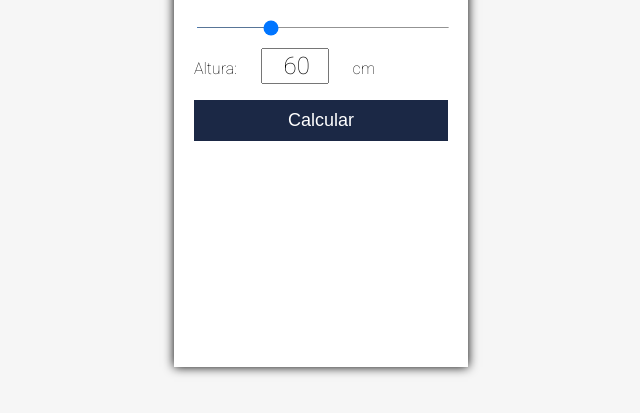
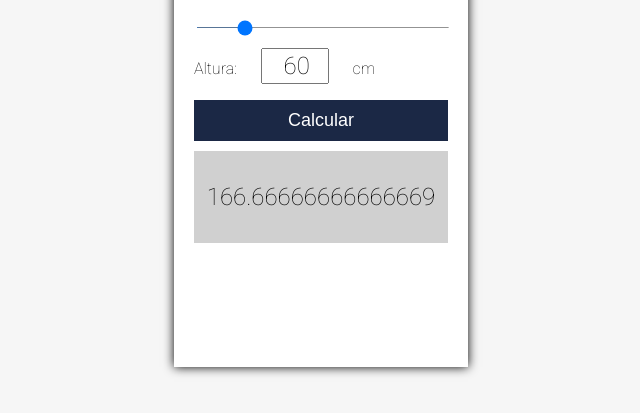
Before and after one commit to nandomegale/LiveKenzieAcademy, a plain HTML site: page index.html in a window 1280 px wide. Both pictures are taken after a click on the button "Calcular". Shown: the part 303-716 px from the top of the page, without its empty margins (319-959 px from the left). Drawn offline with Linux system fonts and the light colour scheme.

Commit message:
realizando o calculo de IMC

```diff
--- a/index.html
+++ b/index.html
@@ -12,25 +12,28 @@
                 Calcule seu IMC
             </h1>
             <div class="bmi-calculator-weight">
-                <input class="weight-slider" id="sliderWeight" type="range" min="25" max="150" value="60" />
+                <input class="weight-slider" id="sliderWeight" type="range" min="0" max="150" value="60" />
                 <p>
                     Peso:
-                    <input class="inputNumber" id="weightOutput" type="number" min="25" max="180" value="60"
+                    <input class="inputNumber" id="weightOutput" type="number" min="0" max="150" value="60"
                         oninput="showValueWeight(this.value)" />
                     <span>Kg</span>
                 </p>
             </div>
 
             <div class="bmi-calculator-height">
-                <input class="height-slider" id="sliderHeight" type="range" min="25" max="150" value="60" />
+                <input class="height-slider" id="sliderHeight" type="range" min="25" max="230" value="60" />
                 <p>
                     Altura:
-                    <input class="inputNumber" id="heightOutput" type="number" min="25" max="180" value="60"
+                    <input class="inputNumber" id="heightOutput" type="number" min="25" max="230" value="60"
                         oninput="showValueHeight(this.value)" />
                     <span>cm</span>
                 </p>
             </div>
-            <input class=" button" type="button" value="Calcular" />
+            <input class="button" type="button" value="Calcular" id="btnCalcular" />
+            <div id="resultado">
+                <p>--</p>
+            </div>
         </div>
     </form>
 </body>
--- a/script.js
+++ b/script.js
@@ -35,3 +35,17 @@ sliderHeight.addEventListener("input", updateValueOutPutHeight);
 function updateValueOutPutHeight(e) {
     heightOutput.value = e.srcElement.value;
 }
+
+// IMC = peso em kg / (altura em metros * altura em metros)
+
+const button = document.getElementById('btnCalcular');
+
+button.addEventListener('click', function () {
+    let peso = document.getElementById("weightOutput").value;
+    let altura = document.getElementById("heightOutput").value;
+    let alturaEmMetros = (altura / 100);
+    let alturaAoQuadrado = (alturaEmMetros * alturaEmMetros)
+    let imc = peso / alturaAoQuadrado;
+    let resultadoParagrafo = document.querySelector('#resultado p');
+    resultadoParagrafo.innerHTML = imc;
+});
--- a/style.css
+++ b/style.css
@@ -1,4 +1,4 @@
-@import url('https://fonts.googleapis.com/css2?family=Roboto:wght@100&display=swap');
+@import url("https://fonts.googleapis.com/css2?family=Roboto:wght@100&display=swap");
 h1 {
   text-align: center;
   margin-left: 12px;
@@ -68,3 +68,11 @@ body {
   background-color: #1b2845;
   cursor: pointer;
 }
+
+#resultado {
+  background-color: #d0d0d0;
+  padding: 0.5rem;
+  font-size: 1.5rem;
+  text-align: center;
+  font-family: "Roboto", sans-serif;
+}
```
